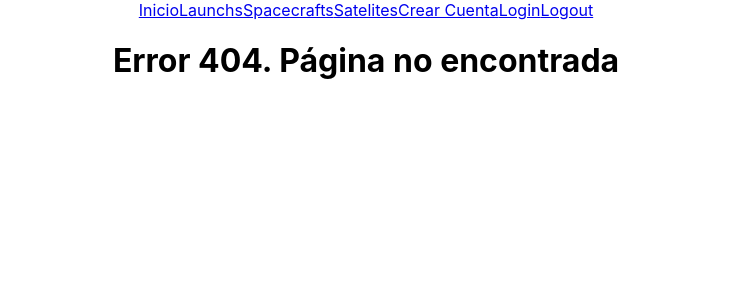
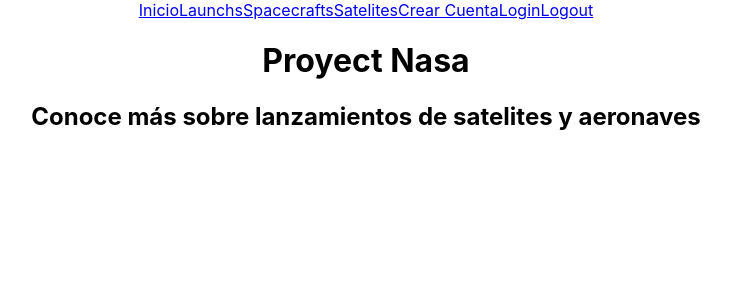
Before and after one commit to Musadjc/frontend-nasa, a React (Create React App) app: page / in a window 1280 px wide. Before the commit this address led to /404. Shown: the top 300 px of the page, without its empty margins (274-1005 px from the left). Built offline with nearby package versions, Linux system fonts and the light colour scheme.

Commit message:
modificacion ruta de raiz

```diff
--- a/src/App.js
+++ b/src/App.js
@@ -47,7 +47,7 @@
         </div>
 
         <Routes>
-          <Route path="/inicio" element={<Inicio />} />
+          <Route path="/" element={<Inicio />} />
           <Route path="/launchs" element={<Launchs />} />
           <Route path="/spacecrafts" element={<Spacecrafts />} />
           <Route path="/satelites" element={<Satelites />} />
```
